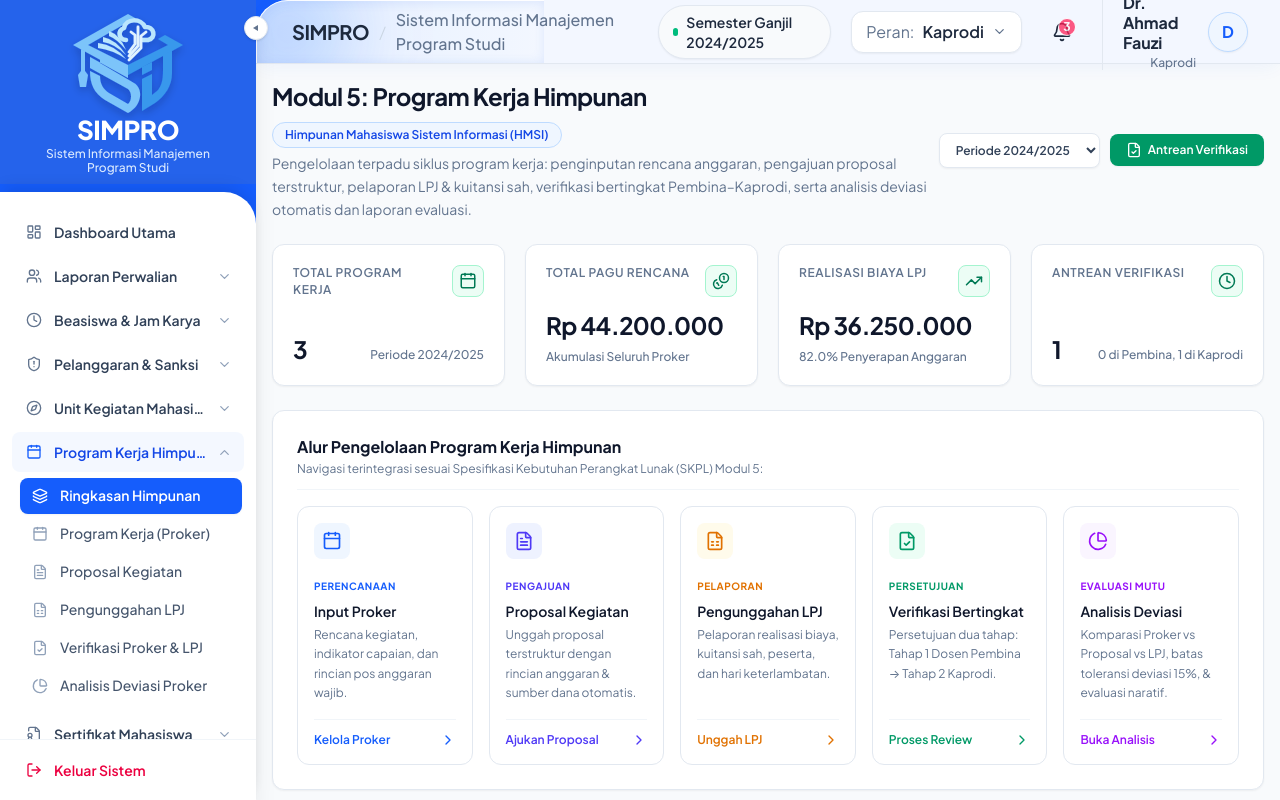
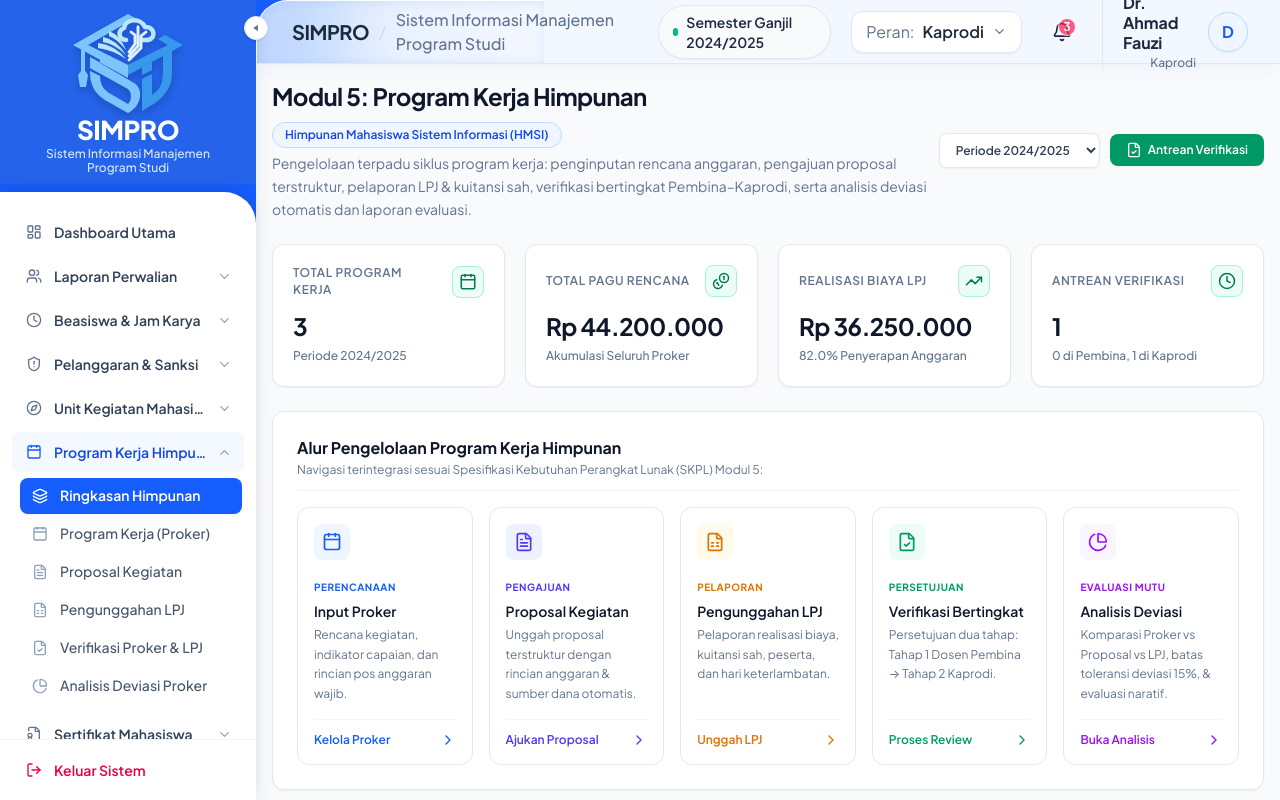
Before and after one commit to boyharendy/PPW_SIMPRO_PROJECT, a Next.js app in the folder frontend/: page /dashboard/himpunan in a window 1280 px wide. Built offline with nearby package versions, Linux system fonts and the light colour scheme.

Commit message:
style(ui): rapikan komposisi informasinya pada StatCard agar simetris dan seragam

```diff
--- a/frontend/src/app/dashboard/publikasi/rekap/page.tsx
+++ b/frontend/src/app/dashboard/publikasi/rekap/page.tsx
@@ -76,33 +76,33 @@ export default function Page() {
         actions={<ExportMenu filename="rekap-publikasi-prodi" />}
       />
 
-      {/* 4 StatCards - Komposisi Seragam & Selaras */}
+      {/* 4 StatCards - Komposisi Seragam & Selaras Simetris */}
       <div className="grid grid-cols-1 sm:grid-cols-2 lg:grid-cols-4 gap-4">
         <StatCard
           title="Total Publikasi 2025"
           value="31 Karya"
-          subtitle="+29% YoY • Tercatat & terverifikasi"
+          subtitle="+29% YoY • Tercatat & Terverifikasi"
           badgeTone="blue"
           icon={<BookOpen size={16} />}
         />
         <StatCard
           title="Terindeks Scopus & SINTA"
           value="25 Karya"
-          subtitle="80.6% bereputasi • Akreditasi Unggul"
+          subtitle="80.6% Bereputasi • Akreditasi Unggul"
           badgeTone="emerald"
           icon={<Award size={16} />}
         />
         <StatCard
           title="Melibatkan Mahasiswa"
           value="14 Karya"
-          subtitle="Kolaborasi Dosen-Mahasiswa"
+          subtitle="Kolaborasi Riset Dosen-Mahasiswa"
           badgeTone="indigo"
           icon={<Users size={16} />}
         />
         <StatCard
           title="HKI & Paten"
           value="4 Terdaftar"
-          subtitle="Perlindungan kekayaan intelektual"
+          subtitle="Perlindungan Kekayaan Intelektual"
           badgeTone="slate"
           icon={<FileCheck size={16} />}
         />
--- a/frontend/src/components/ui/StatCard.tsx
+++ b/frontend/src/components/ui/StatCard.tsx
@@ -58,10 +58,10 @@ export function StatCard({
     (trend ? `${trend.value >= 0 ? '+' : ''}${trend.value}%` : undefined);
 
   return (
-    <div className="rounded-xl border border-slate-200 bg-white p-4 sm:p-5 shadow-xs hover:border-slate-300 transition-all flex flex-col justify-between">
+    <div className="rounded-xl border border-slate-200 bg-white p-4 sm:p-5 shadow-xs hover:border-slate-300 transition-all flex flex-col justify-between h-full">
       {/* Top Row: Clean Title + Badge / Icon */}
-      <div className="flex items-start justify-between gap-3">
-        <p className="text-xs font-semibold text-slate-500 uppercase tracking-wider leading-snug break-words">
+      <div className="flex items-center justify-between gap-3 min-h-[32px]">
+        <p className="text-xs font-semibold text-slate-500 uppercase tracking-wider leading-snug">
           {title}
         </p>
 
@@ -84,14 +84,14 @@ export function StatCard({
         ) : null}
       </div>
 
-      {/* Bottom Row: Balanced Value + Subtitle */}
-      <div className="mt-3 flex items-baseline justify-between gap-2 flex-wrap">
-        <h3 className="text-2xl font-bold text-slate-900 tracking-tight">
+      {/* Bottom Area: Consistent Symmetrical Vertical Hierarchy */}
+      <div className="mt-4">
+        <h3 className="text-2xl font-bold text-slate-900 tracking-tight leading-none">
           {value}
         </h3>
 
         {descText && (
-          <p className="text-xs text-slate-500 font-medium">
+          <p className="text-xs text-slate-500 font-medium mt-2 leading-relaxed">
             {descText}
           </p>
         )}
```
